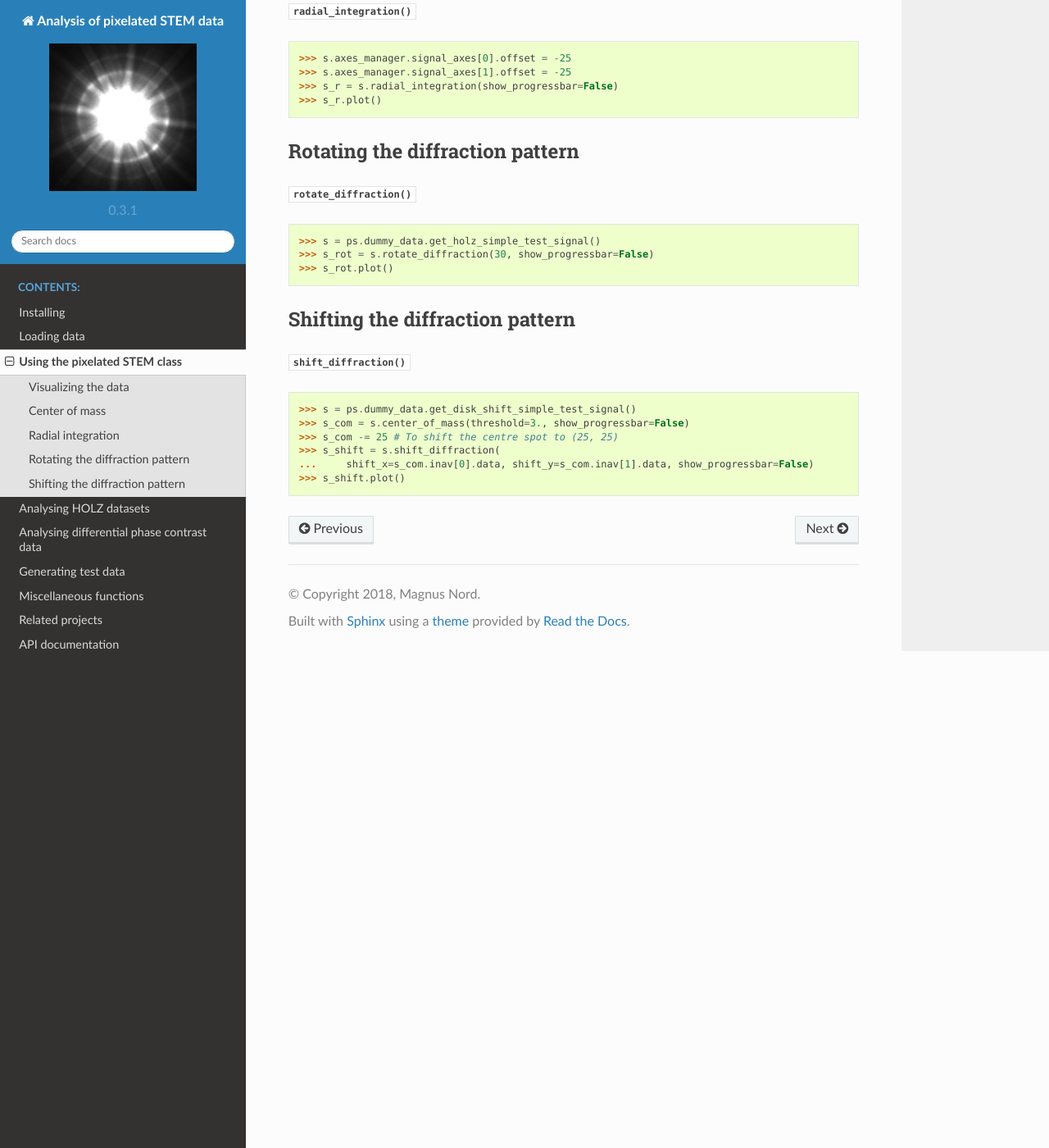
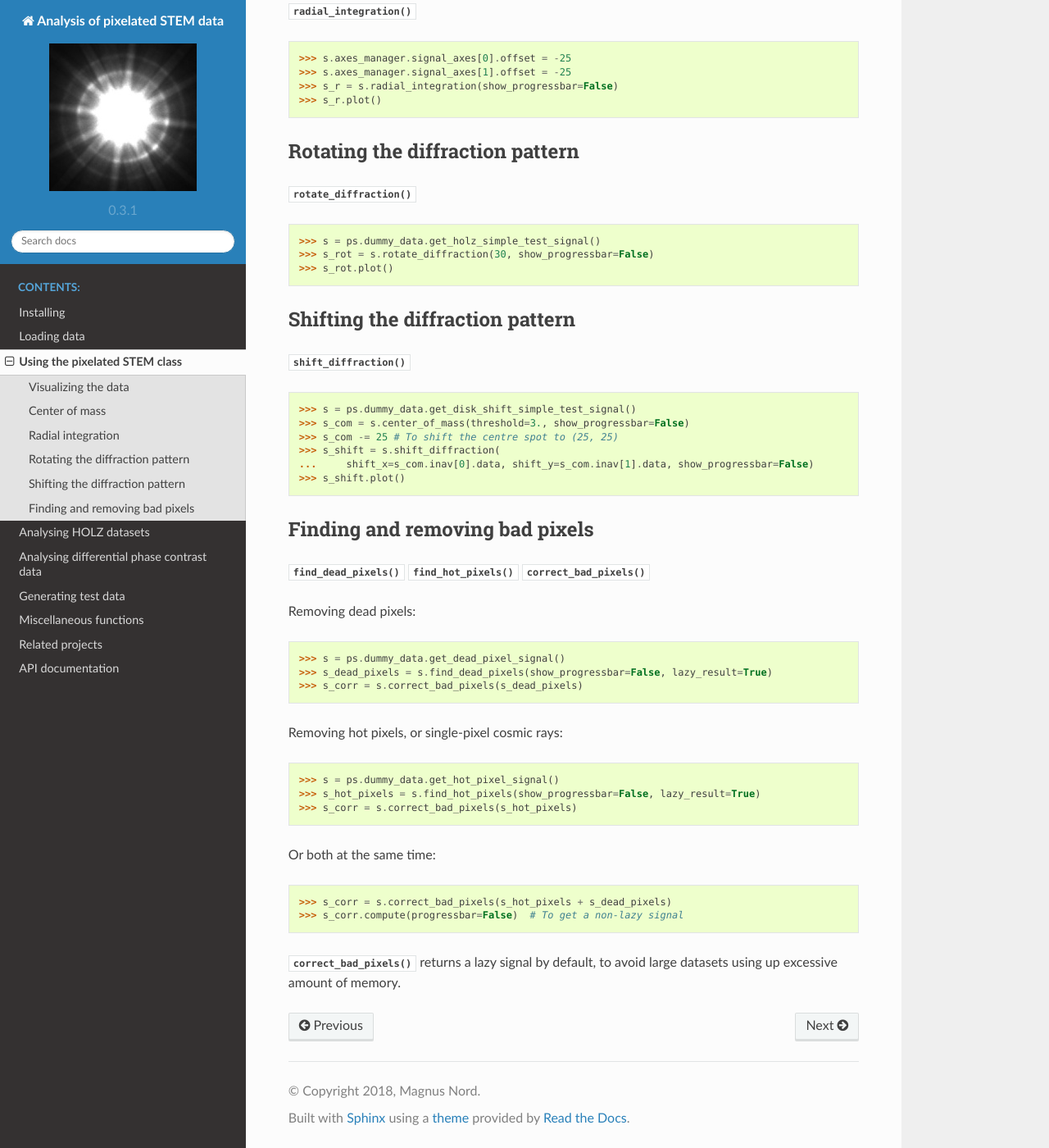
Before and after one commit to pyxem/pyxem, a Sphinx documentation site: the page built from doc/using_pixelated_stem_class.rst, in a window 1280 px wide and 1400 px high, scrolled down 1193 px. Shown: the whole window at 82% size. Built offline with Sphinx 7.4.7 and the Read the Docs theme 2.0.0, drawn with Linux system fonts in a browser that asks for light colours.

Commit message:
Doc: add some info about finding and removing bad pixels

```diff
--- a/doc/using_pixelated_stem_class.rst
+++ b/doc/using_pixelated_stem_class.rst
@@ -93,3 +93,40 @@ Shifting the diffraction pattern
     >>> s_shift = s.shift_diffraction(
     ...     shift_x=s_com.inav[0].data, shift_y=s_com.inav[1].data, show_progressbar=False)
     >>> s_shift.plot()
+
+
+Finding and removing bad pixels
+--------------------------------
+
+:py:meth:`~pixstem.pixelated_stem_class.PixelatedSTEM.find_dead_pixels`
+:py:meth:`~pixstem.pixelated_stem_class.PixelatedSTEM.find_hot_pixels`
+:py:meth:`~pixstem.pixelated_stem_class.PixelatedSTEM.correct_bad_pixels`
+
+Removing dead pixels:
+
+.. code-block:: python
+
+    >>> s = ps.dummy_data.get_dead_pixel_signal()
+    >>> s_dead_pixels = s.find_dead_pixels(show_progressbar=False, lazy_result=True)
+    >>> s_corr = s.correct_bad_pixels(s_dead_pixels)
+
+
+Removing hot pixels, or single-pixel cosmic rays:
+
+.. code-block:: python
+
+    >>> s = ps.dummy_data.get_hot_pixel_signal()
+    >>> s_hot_pixels = s.find_hot_pixels(show_progressbar=False, lazy_result=True)
+    >>> s_corr = s.correct_bad_pixels(s_hot_pixels)
+
+
+Or both at the same time:
+
+.. code-block:: python
+
+    >>> s_corr = s.correct_bad_pixels(s_hot_pixels + s_dead_pixels)
+    >>> s_corr.compute(progressbar=False)  # To get a non-lazy signal
+
+
+:py:meth:`~pixstem.pixelated_stem_class.PixelatedSTEM.correct_bad_pixels` returns a lazy signal
+by default, to avoid large datasets using up excessive amount of memory.
```
